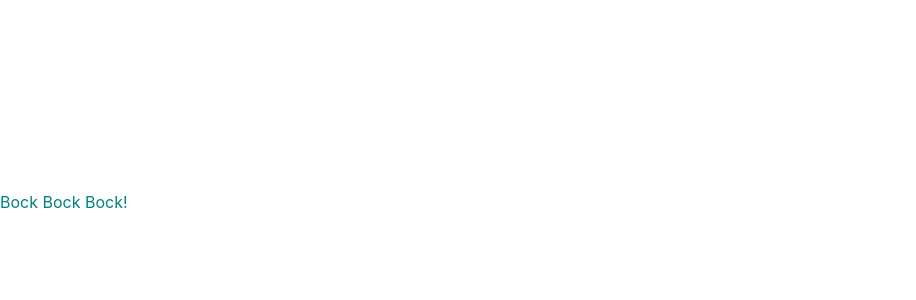
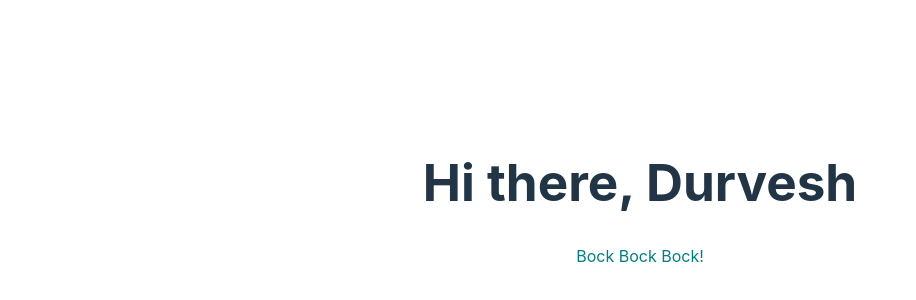
Before and after one commit to DurvAcee/Vite-React, a React (Vite) app: page / in a window 1280 px wide. Shown: the part 198-498 px from the top of the page, without its empty margins (0-916 px from the left). Built offline with nearby package versions, Linux system fonts and the light colour scheme.

Commit message:
Props Added with Destructuring

```diff
--- a/src/App.css
+++ b/src/App.css
@@ -1,3 +1,46 @@
+#root {
+  max-width: 1280px;
+  margin: 0 auto;
+  padding: 2rem;
+  text-align: center;
+}
+
+.logo {
+  height: 6em;
+  padding: 1.5em;
+  will-change: filter;
+  transition: filter 300ms;
+}
+.logo:hover {
+  filter: drop-shadow(0 0 2em #646cffaa);
+}
+.logo.react:hover {
+  filter: drop-shadow(0 0 2em #61dafbaa);
+}
+
+@keyframes logo-spin {
+  from {
+    transform: rotate(0deg);
+  }
+  to {
+    transform: rotate(360deg);
+  }
+}
+
+@media (prefers-reduced-motion: no-preference) {
+  a:nth-of-type(2) .logo {
+    animation: logo-spin infinite 20s linear;
+  }
+}
+
+.card {
+  padding: 2em;
+}
+
+.read-the-docs {
+  color: #888;
+}
+
 .Chicken {
   color: teal;
 }
--- a/src/App.jsx
+++ b/src/App.jsx
@@ -1,11 +1,13 @@
 import './App.css'
 import Chicken from './Chicken'
+import Greeter from './Greeter'
 
 function App() {
 
 
   return (
     <>
+      <Greeter name = "Durvesh"/>
       <Chicken />
     </>
   )
--- /dev/null
+++ b/src/Greeter.jsx
@@ -0,0 +1,9 @@
+function Greeter({name}) {
+    return (
+        <>
+        <h1>Hi there, {name}</h1>
+        </>
+    );
+}
+
+export default Greeter;
```
